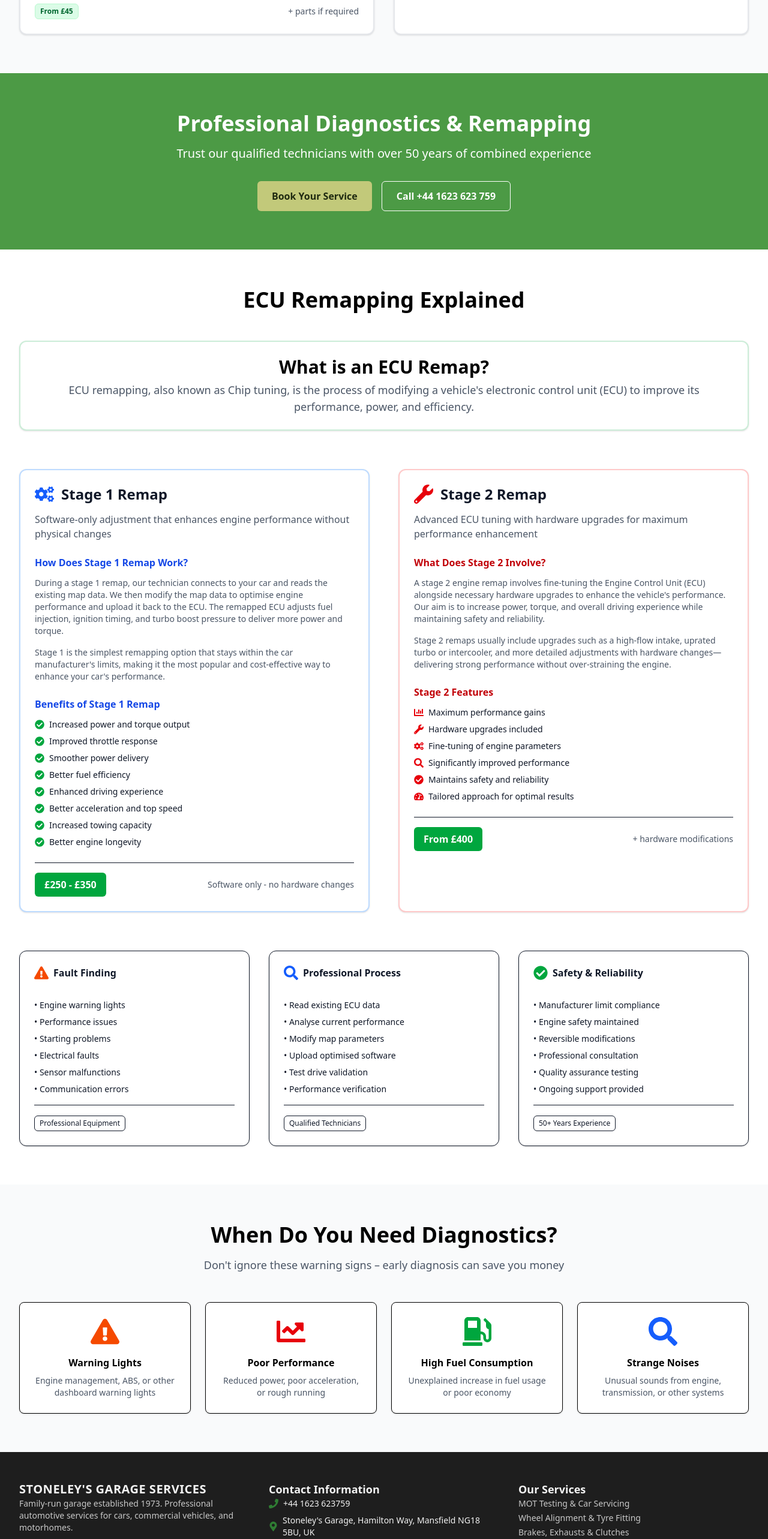
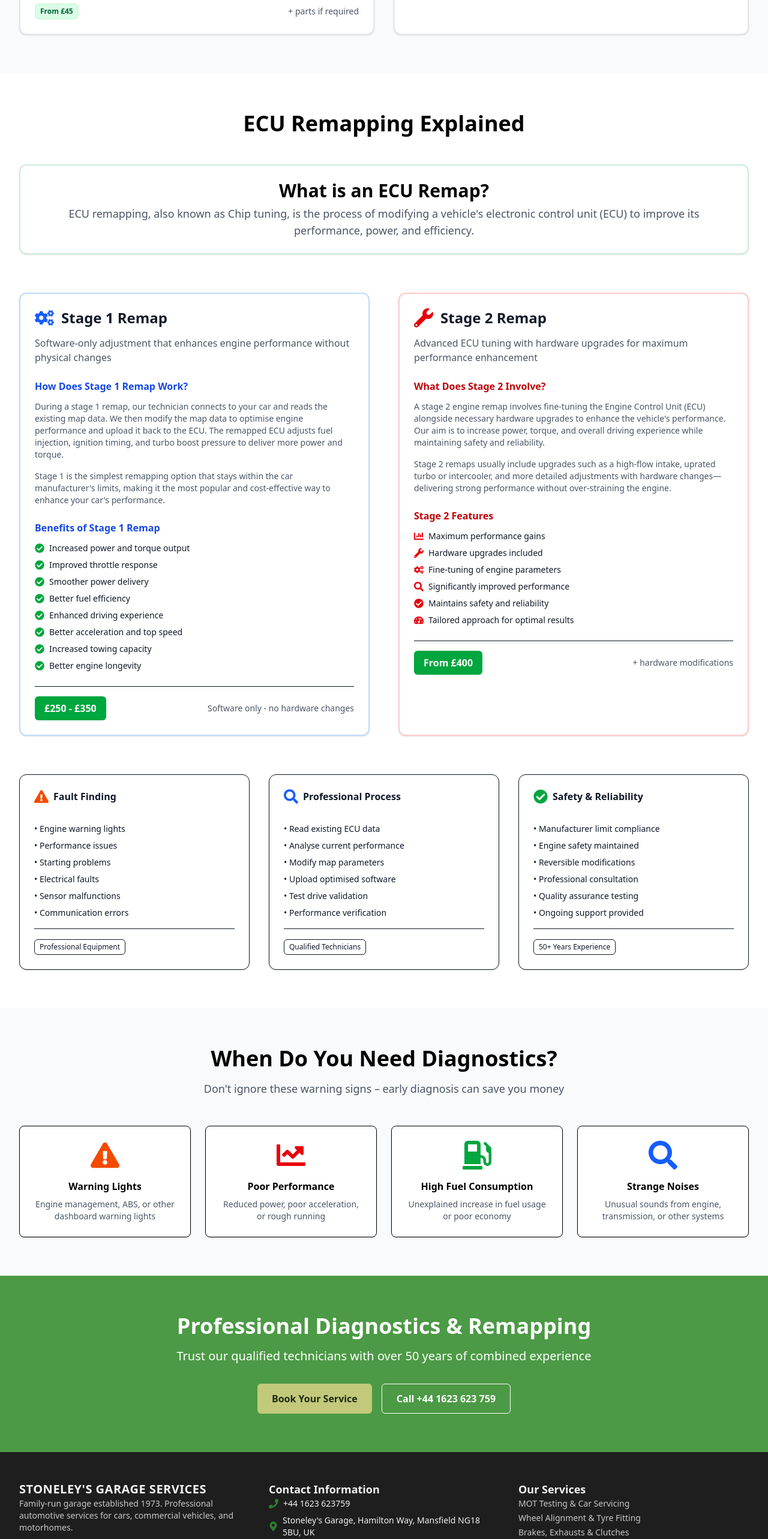
Before and after one commit to shandiru/stonelys, a React (Vite) app: page /services/diagnostics in a window 1280 px wide. Shown: the part 960-3526 px from the top of the page at 60% size. Built offline with nearby package versions, Linux system fonts and the light colour scheme.

Commit message:
add new page

```diff
--- a/src/Page/DiagnosticsPage.jsx
+++ b/src/Page/DiagnosticsPage.jsx
@@ -20,9 +20,6 @@ export default function DiagnosticsPage() {
            <section >
           <DiagnosticServices/>
          </section>
-           <section >
-          <EmergencyCTA/>
-         </section>
 
            <section >
           < EcuRemapExplained/>
@@ -32,6 +29,9 @@ export default function DiagnosticsPage() {
           <WhenDoYouNeedDiagnostics/>
          </section>
 
+           <section >
+          <EmergencyCTA/>
+         </section>
 
 
 
```
